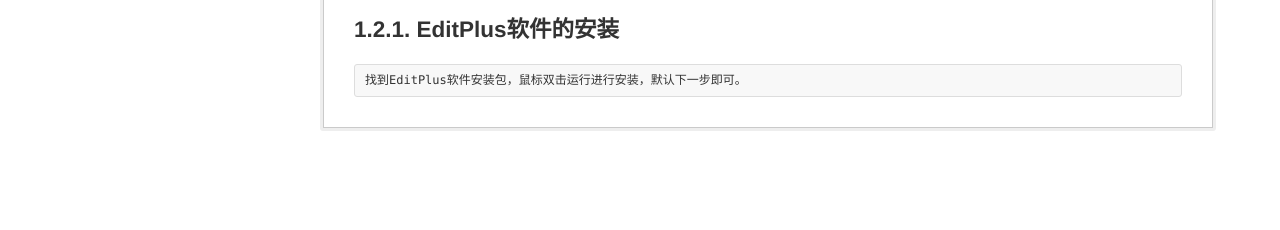
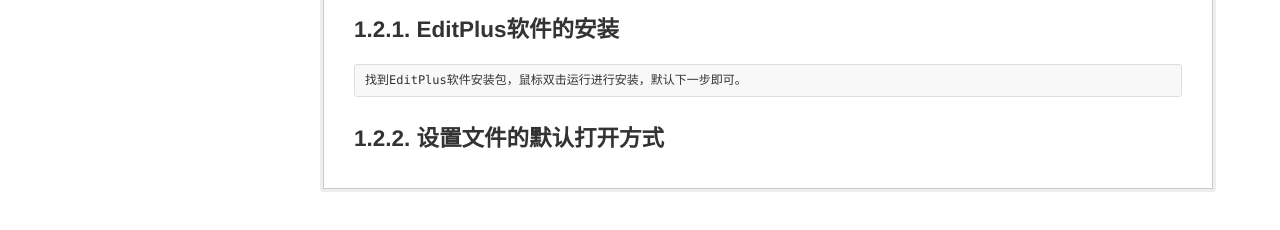
Before and after one commit to wsd512/wsd, a plain HTML site: page preview/index.html in a window 1280 px wide. Shown: the part 492-722 px from the top of the page. Drawn offline with Linux system fonts and the light colour scheme.

Commit message:
'我的笔记更新了'

```diff
--- a/preview/index.html
+++ b/preview/index.html
@@ -74,7 +74,8 @@
 </code></pre><h2 id="editplus-">EditPlus软件</h2>
 <h3 id="editplus-">EditPlus软件的安装</h3>
 <pre class="prettyprint linenums:0"><code>找到EditPlus软件安装包，鼠标双击运行进行安装，默认下一步即可。
-</code></pre>
+</code></pre><h3 id="-">设置文件的默认打开方式</h3>
+
           	</article>
         </div>
 		</div>
```
